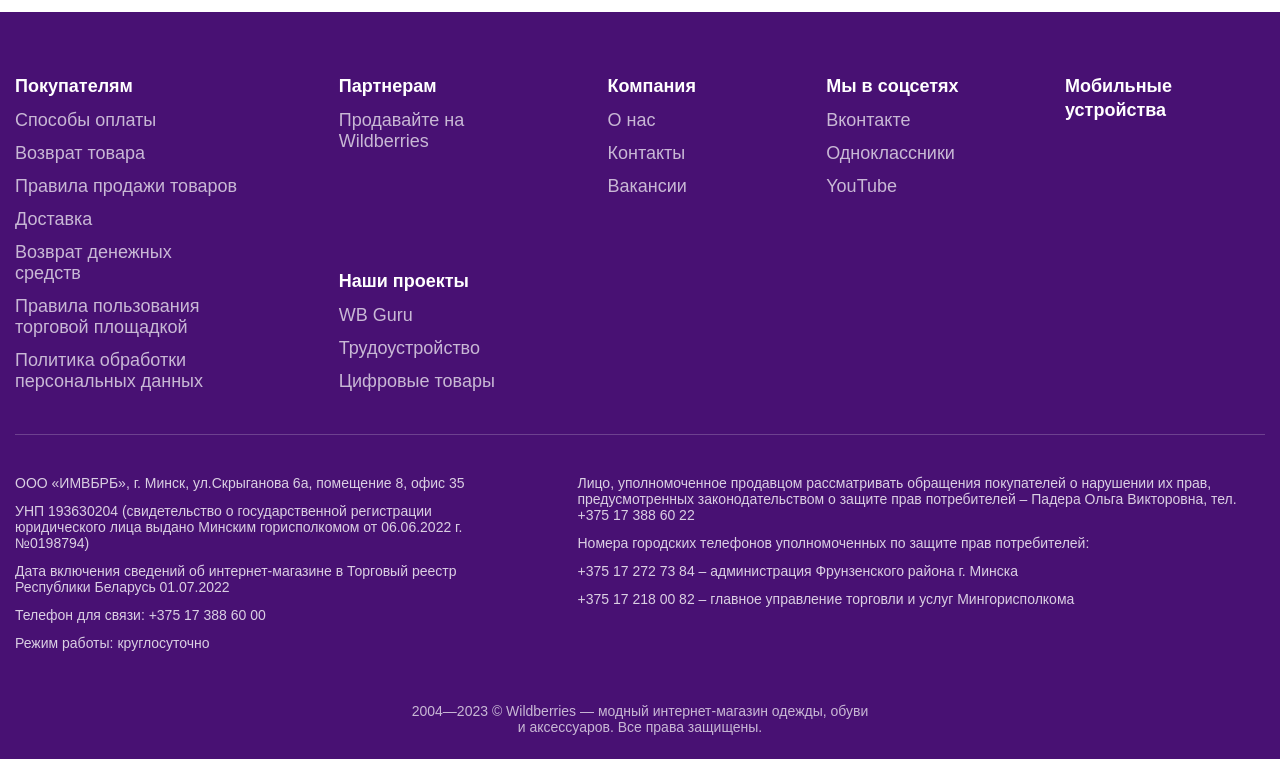
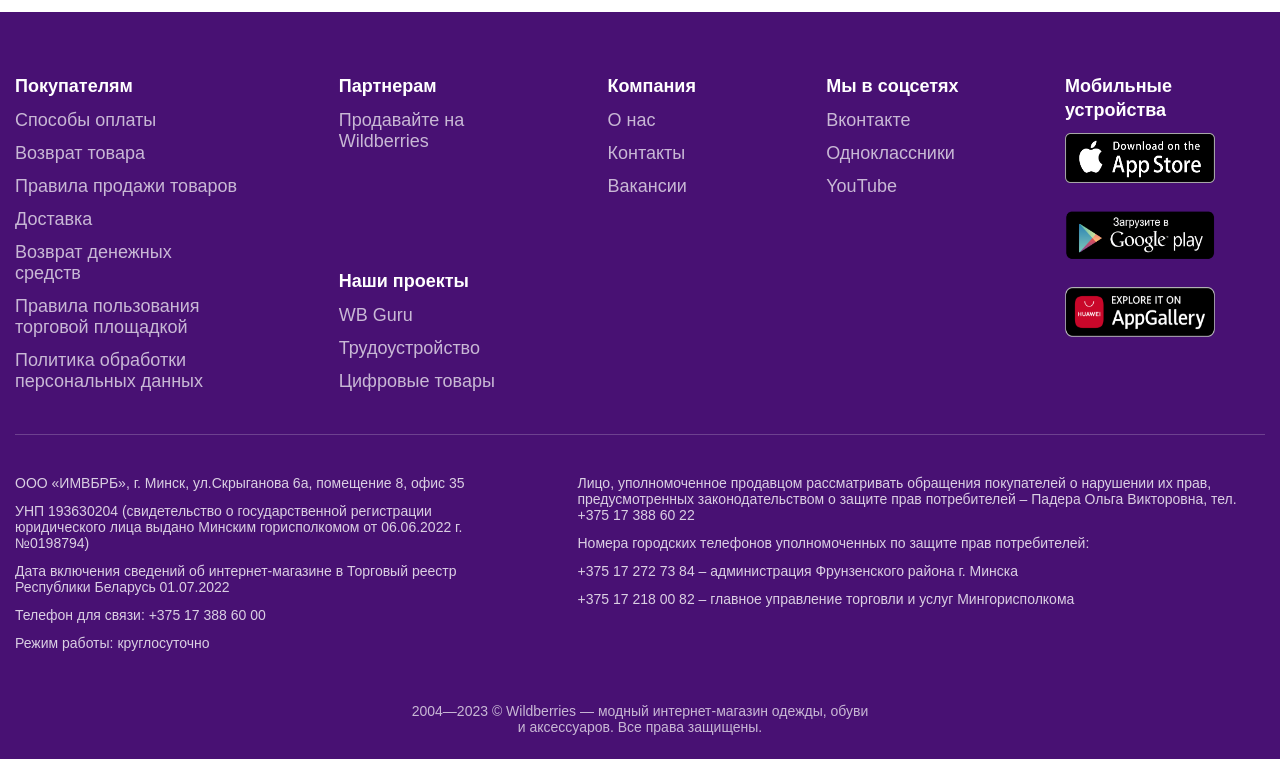
Before and after one commit to germankhamuliak/Best, a website built with Parcel: page index.html in a window 1280 px wide. Shown: the part 1138-1897 px from the top of the page. Built offline with nearby package versions, Linux system fonts and the light colour scheme.

Commit message:
и ещё новее

```diff
--- a/index.html
+++ b/index.html
@@ -231,17 +231,17 @@
                             <li class="footer__string">Мобильные устройства</li>
                             <li class="footer__string">
                                 <a href="#">
-                                    <svg class="svg-icon app-store"></svg>
+                                    <img class="footer__downaldes" src="images/footer/apple.png" alt="apple">
                                 </a>
                             </li>
                             <li class="footer__string">
                                 <a href="#">
-                                    <svg class="svg-icon google-play"></svg>
+                                    <img class="footer__downaldes" src="images/footer/google-play.png" alt="android">
                                 </a>
                             </li>
                             <li class="footer__string">
                                 <a href="#">
-                                    <svg class="svg-icon app-gallery"></svg>
+                                    <img class="footer__downaldes" src="images/footer/huawei.png" alt="huawei">
                                 </a>
                             </li>
                         </ul>
--- a/style/footer.scss
+++ b/style/footer.scss
@@ -47,10 +47,11 @@
             }
         }
     }
-    .svg-icon{
+    &__downaldes{
         width: 150px;
         height: 50px;
         margin-bottom: 10px;
+
     }
 
     &__middle{
```
Also changed, not shown: images/footer/apple.png (added), images/footer/google-play.png (added), images/footer/huawei.png (added).
